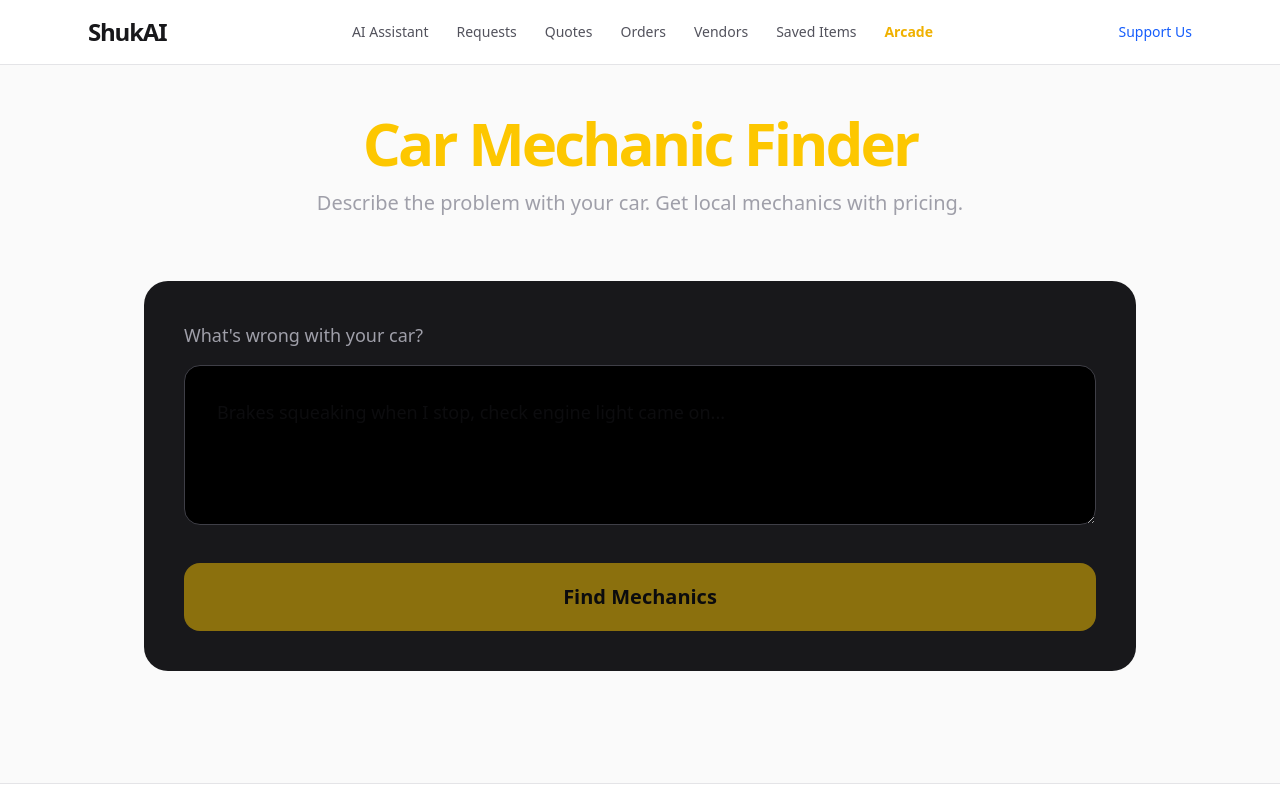
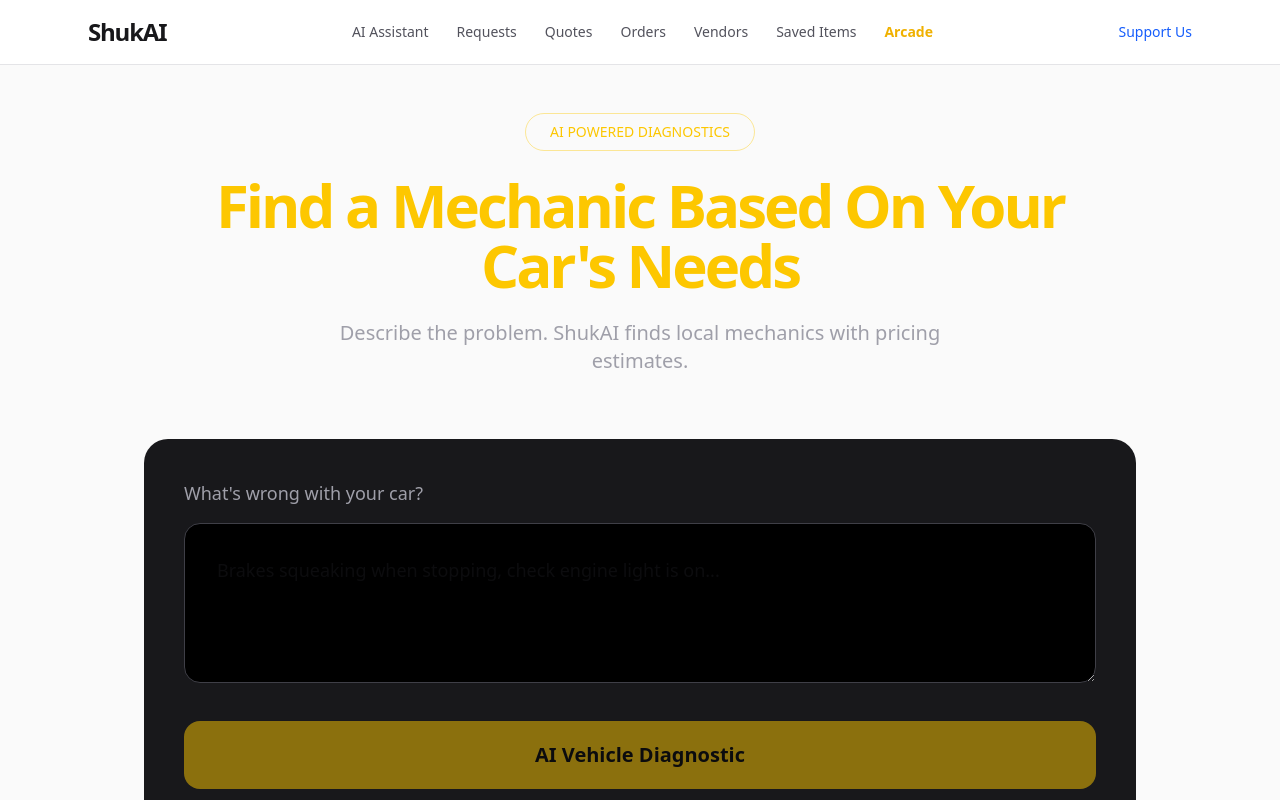
Before and after one commit to Gr33nstonecorp/shuka, a Next.js app: page /assistant in a window 1280 px wide. Shown: the top 800 px of the page. Built offline with nearby package versions, Linux system fonts and the light colour scheme.

Commit message:
Enhance mechanic finder UI and error checks
Updated the UI and error handling for the mechanic finder.

```diff
--- a/app/assistant/page.tsx
+++ b/app/assistant/page.tsx
@@ -39,7 +39,7 @@ export default function AssistantPage() {
 
       if (data.error) {
         setError(data.error);
-      } else if (data.mechanics) {
+      } else if (data.mechanics && Array.isArray(data.mechanics)) {
         setMechanics(data.mechanics);
       } else {
         setError("No mechanics found.");
@@ -59,9 +59,16 @@ export default function AssistantPage() {
   return (
     <div className="max-w-5xl mx-auto px-4 py-12">
       <div className="text-center mb-16">
-        <h1 className="text-6xl font-black tracking-tighter text-yellow-400">Car Mechanic Finder</h1>
-        <p className="text-zinc-400 mt-4 text-xl max-w-2xl mx-auto">
-          Describe the problem with your car. Get local mechanics with pricing.
+        <div className="inline-block border border-yellow-400/40 text-yellow-400 px-6 py-2 rounded-full text-sm mb-6">
+          AI POWERED DIAGNOSTICS
+        </div>
+
+        <h1 className="text-6xl font-black tracking-tighter text-yellow-400 mb-6">
+          Find a Mechanic Based On Your Car's Needs
+        </h1>
+
+        <p className="text-zinc-400 text-xl max-w-2xl mx-auto">
+          Describe the problem. ShukAI finds local mechanics with pricing estimates.
         </p>
       </div>
 
@@ -71,7 +78,7 @@ export default function AssistantPage() {
         <textarea
           value={input}
           onChange={(e) => setInput(e.target.value)}
-          placeholder="Brakes squeaking when I stop, check engine light came on..."
+          placeholder="Brakes squeaking when stopping, check engine light is on..."
           className="w-full bg-black border border-zinc-700 rounded-2xl p-8 text-lg min-h-[160px] focus:border-yellow-400"
         />
         <button
@@ -79,7 +86,7 @@ export default function AssistantPage() {
           disabled={loading || !input.trim()}
           className="mt-8 w-full bg-yellow-400 hover:bg-yellow-300 disabled:opacity-50 text-black font-semibold py-5 rounded-2xl text-xl transition"
         >
-          {loading ? "Finding mechanics near you..." : "Find Mechanics"}
+          {loading ? "Finding mechanics..." : "AI Vehicle Diagnostic"}
         </button>
       </div>
 
@@ -120,7 +127,7 @@ export default function AssistantPage() {
       {showReport && (
         <div className="bg-white text-black rounded-3xl p-10 shadow-2xl mt-16">
           <div className="bg-black text-white p-10 rounded-t-3xl -mx-10 -mt-10 mb-12 text-center">
-            <div className="text-5xl font-black text-yellow-400">SHUKAI</div>
+            <div className="text-4xl font-black text-yellow-400">SHUKAI</div>
             <div className="text-lg tracking-widest">OFFICIAL REPAIR REPORT</div>
           </div>
 
```
